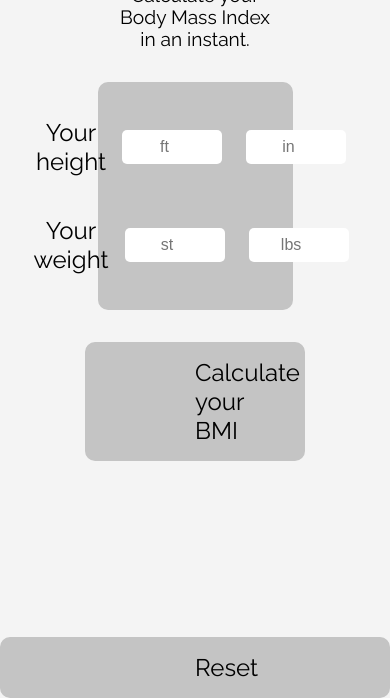
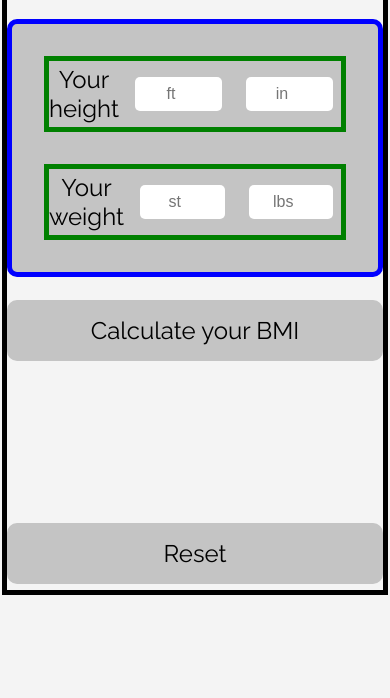
Before and after one commit to carlb4ll/bmi_calculator, a plain HTML site: page index.html in a window 390 px wide. Shown: the part 249-947 px from the top of the page. After the commit the page ends 844 px from the top, so only its background shows below. Drawn offline with Linux system fonts and the light colour scheme; files whose address does not match are found by name.

Commit message:
working on responsive design

```diff
--- a/style.css
+++ b/style.css
@@ -17,8 +17,9 @@ body {
   align-items: center;
   justify-content: space-evenly;
   height: 100vh;
-  width: 50%;
+  width: 40%;
   margin: auto;
+  border: solid 5px black;
 }
 
 #main-header {
@@ -26,6 +27,7 @@ body {
   align-items: center;
   justify-content: center;
   width: 100%;
+  border: 5px solid red;
 }
 #main-title {
   font-size: 2rem;
@@ -50,6 +52,8 @@ img {
   align-items: center;
   justify-content: center;
   margin: 2rem;
+
+  border: 5px solid green;
 }
 .user-input input {
   margin: 1rem;
@@ -60,6 +64,7 @@ img {
   border: none;
   padding: 0.5rem;
   font-size: 1rem;
+  width: 80%;
 }
 input:focus {
   outline-color: #000;
@@ -71,12 +76,10 @@ label {
 
 button {
   display: block;
-  margin: 1rem;
+
   text-align: center;
   padding: 1rem;
   border-radius: 10px;
-  padding-left: 110px;
-  padding-right: 110px;
   background-color: #c4c4c4;
   border: none;
   font-size: 1.5rem;
@@ -110,10 +113,28 @@ button:focus {
   margin-bottom: 1rem;
   background-color: #c4c4c4;
   color: #000;
+  border: solid 5px blue;
 }
 
-#reset {
-  padding-left: 195px;
-  padding-right: 195px;
-  font-size: 1.5rem;
+/* media queries */
+
+@media all and (max-width: 1200px) {
+  .container {
+    width: 60%;
+  }
 }
+@media all and (max-width: 800px) {
+  .container {
+    width: 80%;
+  }
+}
+@media all and (max-width: 600px) {
+  .container {
+    width: 90%;
+  }
+}
+@media all and (max-width: 550px) {
+  .container {
+    width: 99%;
+  }
+}
```
